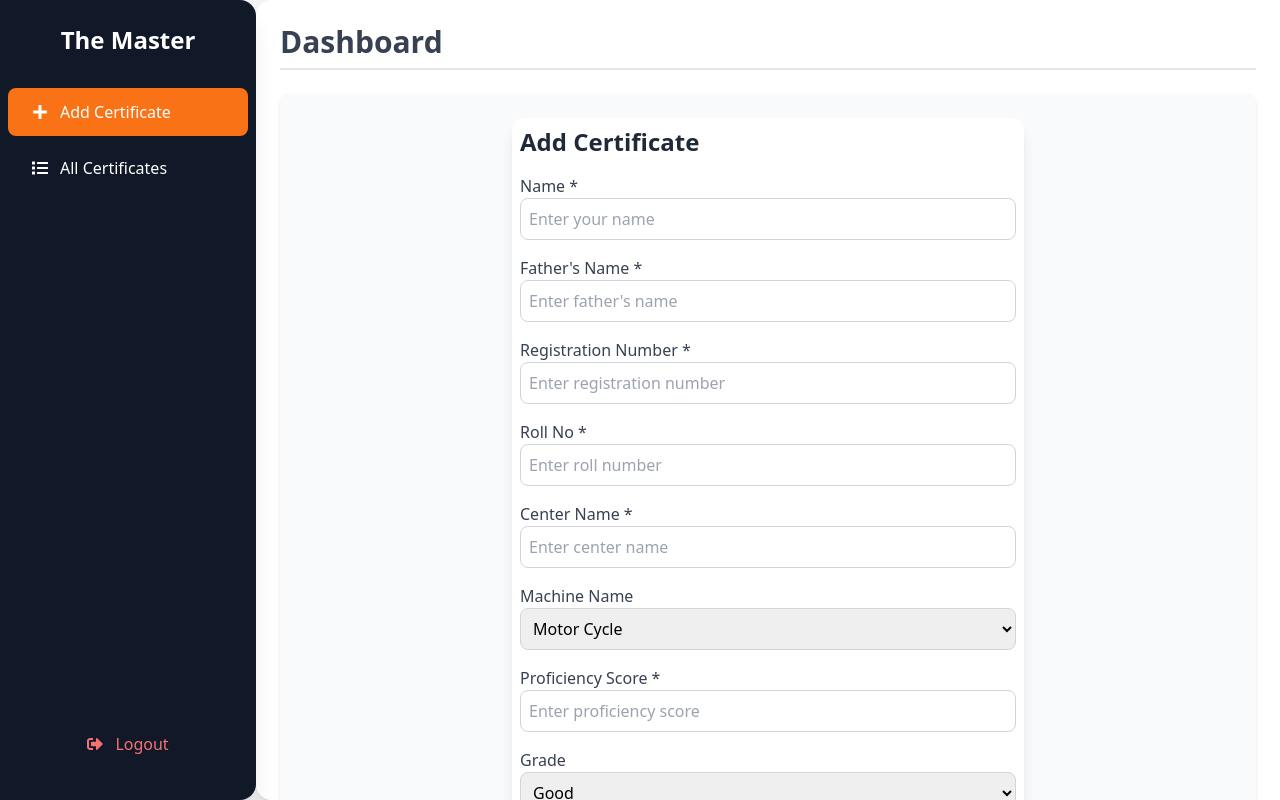
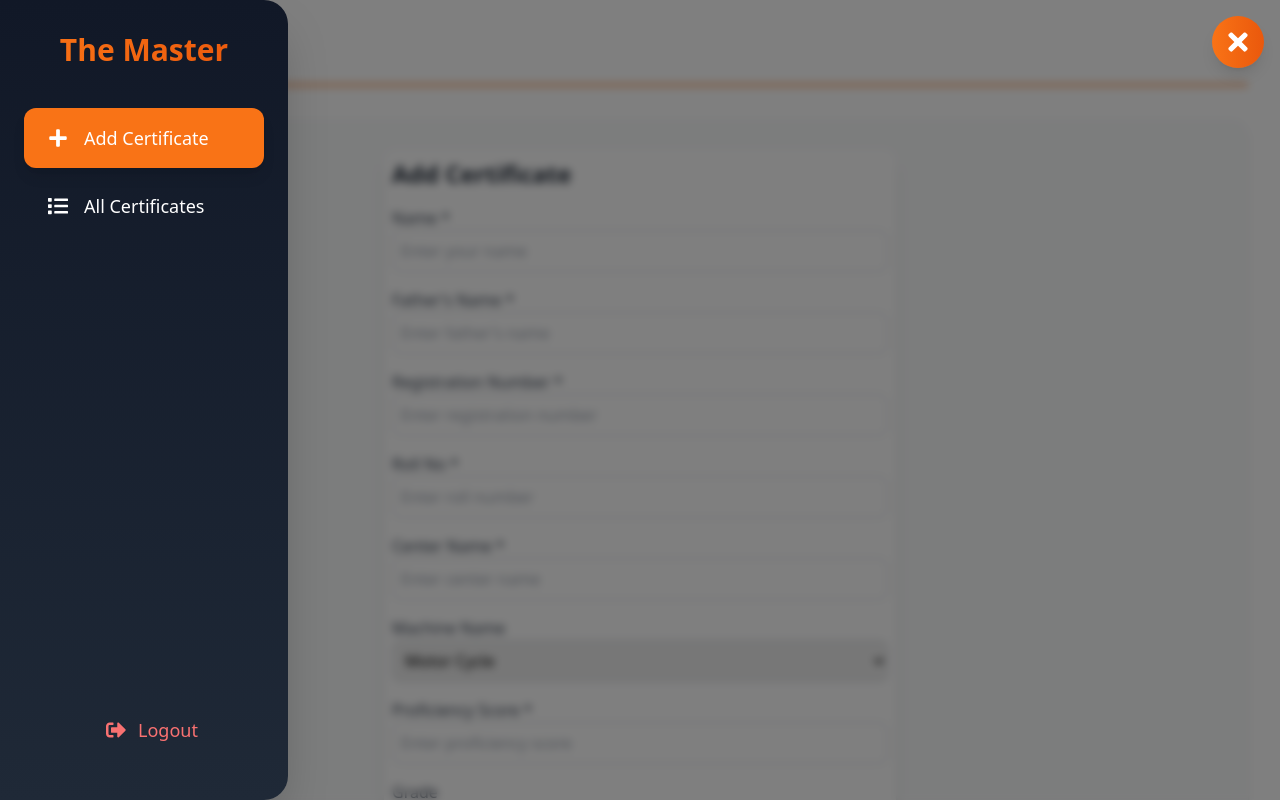
Before and after one commit to itxAnjumshah/the-master, a React (Vite) app in the folder frontend/: page /dashboard in a window 1280 px wide. Built offline with nearby package versions, Linux system fonts and the light colour scheme; sample sign-in values are in the browser's storage.

Commit message:
another  chane in dashboard

```diff
--- a/frontend/src/Pages/Dashboard.jsx
+++ b/frontend/src/Pages/Dashboard.jsx
@@ -21,11 +21,11 @@ export default function Dashboard() {
   };
 
   return (
-    <div className="flex h-screen bg-gray-100">
-      {/* Overlay for sidebar on small screens */}
+    <div className="flex h-screen bg-gradient-to-br from-gray-100 to-gray-200">
+      {/* Overlay for sidebar */}
       {isSidebarOpen && (
         <div
-          className="fixed inset-0 bg-black bg-opacity-50 z-10 md:hidden"
+          className="fixed inset-0 bg-black bg-opacity-50 z-10 backdrop-blur-sm transition-opacity duration-300"
           onClick={() => setIsSidebarOpen(false)}
           aria-hidden="true"
         ></div>
@@ -33,7 +33,7 @@ export default function Dashboard() {
 
       {/* Hamburger Button - Visible on all screen sizes */}
       <button
-        className="absolute top-4 left-4 text-white bg-gray-900 p-3 rounded z-20 focus:outline-none md:hidden"
+        className="fixed top-4 right-4 text-white bg-gradient-to-r from-orange-500 to-orange-600 p-3 rounded-full z-20 focus:outline-none shadow-lg hover:shadow-xl transform hover:scale-110 transition-all duration-300"
         onClick={() => setIsSidebarOpen(!isSidebarOpen)}
         aria-label="Toggle Sidebar"
       >
@@ -42,58 +42,70 @@ export default function Dashboard() {
 
       {/* Sidebar */}
       <aside
-        className={`fixed w-64 bg-gray-900 text-white flex flex-col items-center py-6 shadow-xl rounded-r-2xl transition-transform duration-300 z-20 h-full ${
+        className={`fixed w-72 bg-gradient-to-b from-gray-900 to-gray-800 text-white flex flex-col items-center py-8 shadow-2xl rounded-r-3xl transition-all duration-500 z-20 h-full ${
           isSidebarOpen ? "translate-x-0" : "-translate-x-full"
-        } md:relative md:translate-x-0`}
+        }`}
       >
-        <h2 className="text-2xl font-bold mb-6 text-center">The Master</h2>
-        <nav className="w-full flex-1">
-          <ul>
+        <div className="w-full px-6 mb-8">
+          <h2 className="text-3xl font-bold text-center bg-gradient-to-r from-orange-500 to-orange-600 bg-clip-text text-transparent">
+            The Master
+          </h2>
+        </div>
+
+        <nav className="w-full flex-1 px-4">
+          <ul className="space-y-2">
             <li
-              className={`flex items-center gap-3 px-6 py-3 cursor-pointer transition-all duration-300 rounded-lg m-2 text-base text-center md:text-left justify-center md:justify-start ${
-                activeTab === "add" ? "bg-orange-500 text-white" : "hover:bg-gray-700"
+              className={`flex items-center gap-4 px-6 py-4 cursor-pointer transition-all duration-300 rounded-xl m-2 text-lg ${
+                activeTab === "add"
+                  ? "bg-orange-500 text-white shadow-lg"
+                  : "hover:bg-gray-700 hover:shadow-md"
               }`}
               onClick={() => {
                 setActiveTab("add");
                 setIsSidebarOpen(false);
               }}
             >
-              <FaPlus /> Add Certificate
+              <FaPlus className="text-xl" />
+              <span className="font-medium">Add Certificate</span>
             </li>
             <li
-              className={`flex items-center gap-3 px-6 py-3 cursor-pointer transition-all duration-300 rounded-lg m-2 text-base text-center md:text-left justify-center md:justify-start ${
-                activeTab === "all" ? "bg-orange-500 text-white" : "hover:bg-gray-700"
+              className={`flex items-center gap-4 px-6 py-4 cursor-pointer transition-all duration-300 rounded-xl m-2 text-lg ${
+                activeTab === "all"
+                  ? "bg-orange-500 text-white shadow-lg"
+                  : "hover:bg-gray-700 hover:shadow-md"
               }`}
               onClick={() => {
                 setActiveTab("all");
                 setIsSidebarOpen(false);
               }}
             >
-              <FaList /> All Certificates
+              <FaList className="text-xl" />
+              <span className="font-medium">All Certificates</span>
             </li>
           </ul>
         </nav>
 
         {/* Logout Button */}
-        <button
-          onClick={handleLogout}
-          className="mt-auto flex items-center gap-3 px-6 py-3 text-red-400 hover:bg-red-900 hover:text-white transition-all duration-300 rounded-lg m-2 w-full justify-center"
-        >
-          <FaSignOutAlt /> Logout
-        </button>
+        <div className="w-full px-4 mt-auto">
+          <button
+            onClick={handleLogout}
+            className="w-full flex items-center justify-center gap-3 px-6 py-4 text-red-400 hover:bg-red-900 hover:text-white transition-all duration-300 rounded-xl m-2 font-medium text-lg hover:shadow-lg"
+          >
+            <FaSignOutAlt className="text-xl" />
+            <span>Logout</span>
+          </button>
+        </div>
       </aside>
 
       {/* Main Content */}
-      <main className="flex-1 p-6 bg-white shadow-lg rounded-l-2xl overflow-y-auto">
-        <h1 className="text-3xl font-bold mb-6 text-gray-700 border-b-2 pb-2 text-center md:text-left" data-aos="fade-down">
+      <main className="flex-1 p-8 bg-white shadow-lg rounded-l-3xl overflow-y-auto">
+        <h1 className="text-4xl font-bold mb-8 text-gray-800 border-b-2 border-orange-500 pb-3 text-center md:text-left" data-aos="fade-down">
           Dashboard
         </h1>
-        <section id="certificate-section" className="p-6 bg-gray-50 rounded-lg shadow-md" data-aos="fade-up">
+        <section id="certificate-section" className="p-8 bg-gray-50 rounded-2xl shadow-md" data-aos="fade-up">
           {activeTab === "add" && <AddCertificate />}
           {activeTab === "all" && <AllCertificates />}
         </section>
-
-
       </main>
     </div>
   );
```
